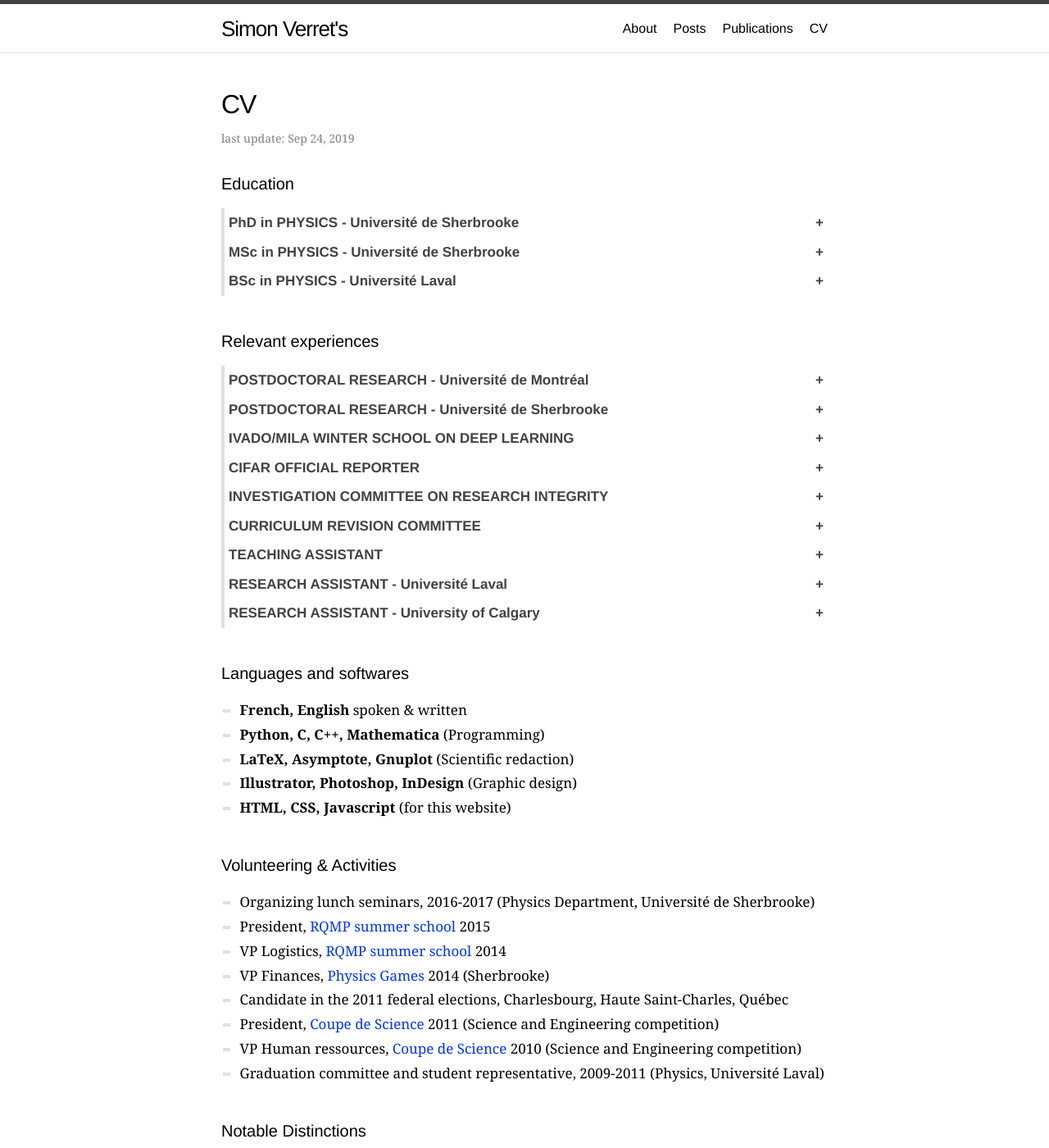
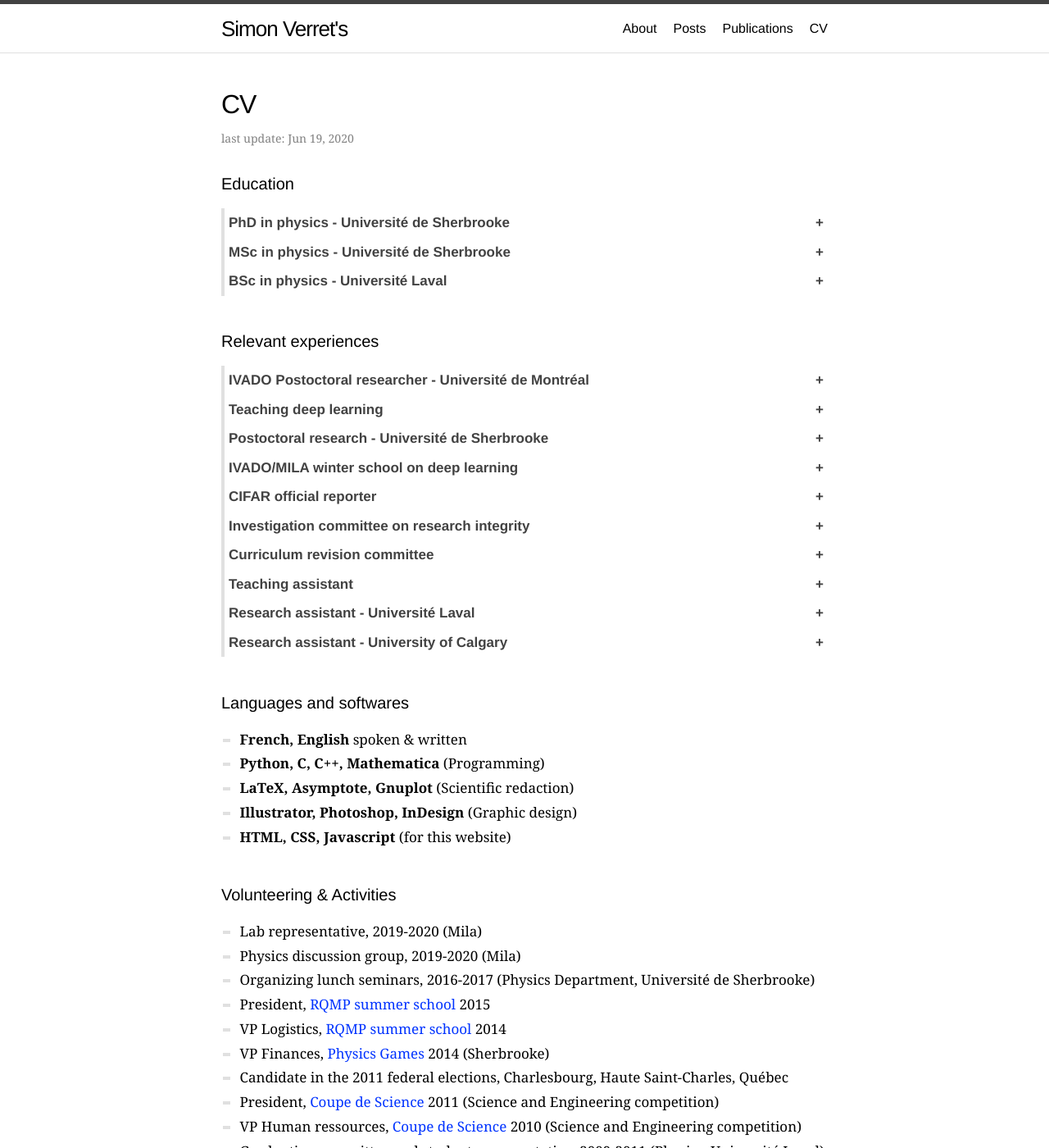
Before and after one commit to simonverret/simonverret.github.io, a Jekyll site: the page built from resume.md, in a window 1280 px wide and 1400 px high. Shown: the whole window at 82% size. Built offline with Jekyll 4.4.1, drawn with Linux system fonts in a browser that asks for light colours; some web fonts are replaced; some of the changed text lies outside the part shown.

Commit message:
updated cv and corrected typos

```diff
--- a/_sass/minima/_layout.scss
+++ b/_sass/minima/_layout.scss
@@ -27,7 +27,9 @@
    flex-direction: column;
  }
 
-
+//  ul {
+//   margin-top: -20px;
+// }
 
  /**
   * Set `margin-bottom` to maintain vertical rhythm
--- a/resume.md
+++ b/resume.md
@@ -1,7 +1,7 @@
 ---
 layout: page
 title: CV
-updated: 2019-09-24
+updated: 2020-06-19
 permalink: /cv/
 order: 5
 ---
@@ -10,7 +10,7 @@
 
 <h2>Education</h2>
 
-<button class="collapsible"><b> PhD in PHYSICS - Université de Sherbrooke </b></button>
+<button class="collapsible"><b> PhD in physics - Université de Sherbrooke </b></button>
 <div class="content">
 <p class="cp">
   <b>2014 - 2018, Sherbrooke</b>
@@ -21,7 +21,7 @@
 </p>
 </div>
 
-<button class="collapsible"><b> MSc in PHYSICS  - Université de Sherbrooke</b></button>
+<button class="collapsible"><b> MSc in physics  - Université de Sherbrooke</b></button>
 <div class="content">
 <p class="cp">
   <b>2011 - 2014, Sherbrooke</b>
@@ -30,7 +30,7 @@
 </p>
 </div>
 
-<button class="collapsible"><b> BSc in PHYSICS - Université Laval</b></button>
+<button class="collapsible"><b> BSc in physics - Université Laval</b></button>
 <div class="content">
 <p class="cp">
   <b>2008 - 2011, Quebec</b>
@@ -43,28 +43,56 @@
 <br>
 <h2>Relevant experiences</h2>
 
-<button class="collapsible"><b> POSTDOCTORAL RESEARCH - Université de Montréal</b></button>
+<button class="collapsible"><b> IVADO Postoctoral researcher - Université de Montréal</b></button>
 <div class="content">
 <p class="cp">
-  <b>2019, Montreal</b>
-  | Scolarship from <a href="https://ivado.ca/bourses-ivado/bourses-post-doctorales-4/">Institut for the valorisation of data (IVADO)</a> in partnership with <a href="https://www.usherbrooke.ca/iq/">Institut Quantique (IQ)</a> to research Deep learing for the electronic properties of quantum materials under Pr Yoshua Bengio and Pr André-Marie Tremblay.
-  With courses: representation learning (IFT6135) at Université de Montréal and reinforcement learning (COMP-767) at McGill University.
-  I Prepared deep learning tutorials for IQ in Université de Sherbrooke and I was
-  Teacher assistant for the <a href="https://ivado.ca/en/trainings/schools/ivado-mila-deep-learning-school-5th-edition-2/">4th IVADO summer school (2019)</a>.
+  <b>2019 - Today, Montreal</b>
+  | Scolarship from <a href="https://ivado.ca/en/ivado-scholarships/postdoctoral-scholarships/">Institut for the valorisation of data (IVADO)</a> and <a href="https://www.usherbrooke.ca/iq/">Institut Quantique (IQ)</a> under Pr Yoshua Bengio and Pr André-Marie Tremblay to develop Deep learing methods for the research on electronic properties of quantum materials. Followed courses on representation learning (Université de Montréal IFT6135) and reinforcement learning (McGill University COMP-767)
+  | Current projects:
+  <ul style="margin-top:-20px;">
+    <li>Domain adversarial networks for analytical continuation of transport functions</li>
+    <li>Graph neural networks for predicting materials properties</li>
+    <li>Spectral learning of weighted automata to initialize RNN</li>
+    <!-- <li><a href="https://github.com/simonverret/dee_continuation">Deep learning for analytical continuation (Python)</a></li> -->
+    <!-- <li><a href="https://github.com/oumarkaba/learn_materials">Deep learning for materials properties (Python)</a></li> -->
+    <!-- <li><a href="https://github.com/simonverret/spectral_rnn">Using spectral learning of weighted automata to initialize RNN (Python)</a></li> -->
+    <li><a href="https://github.com/simonverret/pheno-flow-cdmft">Autodifferentiation to fit spectral weight in phenomenological models for superconductors (Python)</a></li>
+    <li><a href="https://github.com/simonverret/flow_monte_carlo">Normalizing flows to accelerate Monte-Carlo methods (Python)</a></li>
+  </ul>
 </p>
 </div>
 
-<button class="collapsible"><b> POSTDOCTORAL RESEARCH - Université de Sherbrooke </b></button>
+<button class="collapsible"><b>Teaching deep learning</b></button>
+<div class="content">
+<p class="cp">
+  <b>2019, Montreal & Sherbrooke</b>
+  | Organizer, teacher or tutor for various events teaching convolutional neural networks and recurrent neural networks:
+  <ul style="margin-top:-20px;">
+    <li><a href="https://colab.research.google.com/drive/1WtWQjUFJ0ylesqeuz007jEhumpyhJdSB"> 3IT deep learning tutorial (Organizer & teacher, 3 days, Université de Sherbrooke)</a></li>
+    <li><a href="https://colab.research.google.com/drive/13LWetRu8AjZid3nucC7VZmkvhgrc6vCF"> Physics deep learning tutorials (Organizer & teacher, 4 days, Université de Sherbrooke)</a></li>
+    <li><a href="http://www.physics.mcgill.ca/ai2019"> McGill's Physics & AI Workshop (tutor, 2 days, McGill's University)</a></li>
+    <li><a href="https://www.ai4goodlab.com"> 2019 AI4Good Lab (tutor, 1 week, Mila)</a></li>
+    <li><a href="https://ivado.ca/en/trainings/schools/ivado-mila-deep-learning-school-5th-edition-2/">4th IVADO summer school 2019 (tutor, 1 week, Mila)</a></li>
+  </ul>
+</p>
+</div>
+
+<button class="collapsible"><b> Postoctoral research - Université de Sherbrooke </b></button>
 <div class="content">
 <p class="cp">
   <b>2018, Sherbrooke</b>
-  | Mathematical modeling of transport phenomena in high temperature superconductors under Pr André-Marie Tremblay and Pr Louis Taillefer. Followed courses in tensor network methods (PHY-839) and general relativity (PHQ-615)
-  | Relevant codes on github: <a href="https://github.com/simonverret/kxy_kagome">Thermal Hall effect in Python</a>, <a href="https://github.com/simonverret/mroBuddy">Magnetoresistance in C</a>, <a href="https://github.com/gaelgrissonnanche/admr">Magnetoresistance in Python</a>
+  | Mathematical modeling of transport phenomena in high-temperature superconductors under Pr André-Marie Tremblay and Pr Louis Taillefer. Followed courses in tensor network methods (PHY-839) and general relativity (PHQ-615)
+  | Relevant codes on github:
+  <ul style="margin-top:-20px;">
+    <li><a href="https://github.com/gaelgrissonnanche/admr">Magnetoresistance and transport in high-temperature superconductors (Python)</a></li>
+    <li><a href="https://github.com/simonverret/kxy_kagome">Thermal Hall effect in the Kagome lattice (Python)</a></li>
+    <li><a href="https://github.com/simonverret/mroBuddy">Magnetoresistance in high-temperature superconductors (C)</a></li>
+    <li><a href="https://github.com/simonverret/transportBuddy">Transport in high-temperature superconductors (C)</a></li>
+  </ul>
 </p>
 </div>
 
-
-<button class="collapsible"><b> IVADO/MILA WINTER SCHOOL ON DEEP LEARNING </b></button>
+<button class="collapsible"><b> IVADO/MILA winter school on deep learning </b></button>
 <div class="content">
 <p class="cp">
   <b>March 5th to 9th, 2018, HEC - Montréal</b>
@@ -72,7 +100,7 @@
 </p>
 </div>
 
-<button class="collapsible"><b> CIFAR OFFICIAL REPORTER </b></button>
+<button class="collapsible"><b> CIFAR official reporter </b></button>
 <div class="content">
 <p class="cp">
   <b>2017, San Francisco - 2018, Montreal</b>
@@ -80,7 +108,7 @@
 </p>
 </div>
 
-<button class="collapsible"><b> INVESTIGATION COMMITTEE ON RESEARCH INTEGRITY </b></button>
+<button class="collapsible"><b> Investigation committee on research integrity </b></button>
 <div class="content">
 <p class="cp">
   <b>March to August 2017, Université de Sherbrooke</b>
@@ -88,7 +116,7 @@
 </p>
 </div>
 
-<button class="collapsible"><b> CURRICULUM REVISION COMMITTEE </b></button>
+<button class="collapsible"><b> Curriculum revision committee </b></button>
 <div class="content">
 <p class="cp">
   <b>2016, Université de Sherbrooke, Physics Department</b>
@@ -96,7 +124,7 @@
 </p>
 </div>
 
-<button class="collapsible"><b> TEACHING ASSISTANT </b></button>
+<button class="collapsible"><b> Teaching assistant </b></button>
 <div class="content">
 <p class="cp">
   <b>2015, Université de Sherbrooke</b>
@@ -104,7 +132,7 @@
 </p>
 </div>
 
-<button class="collapsible"><b> RESEARCH ASSISTANT - Université Laval </b></button>
+<button class="collapsible"><b> Research assistant - Université Laval </b></button>
 <div class="content">
 <p class="cp">
   <b>Summer 2009 and 2011, Québec, with NSERC Undergraduate Student Research Award</b>
@@ -112,7 +140,7 @@
 </p>
 </div>
 
-<button class="collapsible"><b> RESEARCH ASSISTANT - University of Calgary </b></button>
+<button class="collapsible"><b> Research assistant - University of Calgary </b></button>
 <div class="content">
 <p class="cp">
   <b>Summer 2010, Calgary, with NSERC Undergraduate Student Research Award</b>
@@ -135,6 +163,8 @@
 <br>
 <h2>Volunteering & Activities</h2>
 <ul>
+<li>Lab representative, 2019-2020 (Mila)</li>
+<li>Physics discussion group, 2019-2020 (Mila)</li>
 <li>Organizing lunch seminars, 2016-2017 (Physics Department, Université de Sherbrooke)</li>
 <li>President, <a href="http://rqemp.ca/en/index.html">RQMP summer school</a> 2015 </li>
 <li>VP Logistics, <a href="http://rqemp.ca/en/index.html">RQMP summer school</a> 2014</li>
```
Also changed, not shown: other parts of resume.md (+1 -0 lines), _posts/2019-03-19-carrier-density-antiferromagnet.md (+1 -1 lines), index.md (+1 -1 lines), publications.md (+4 -4 lines).
